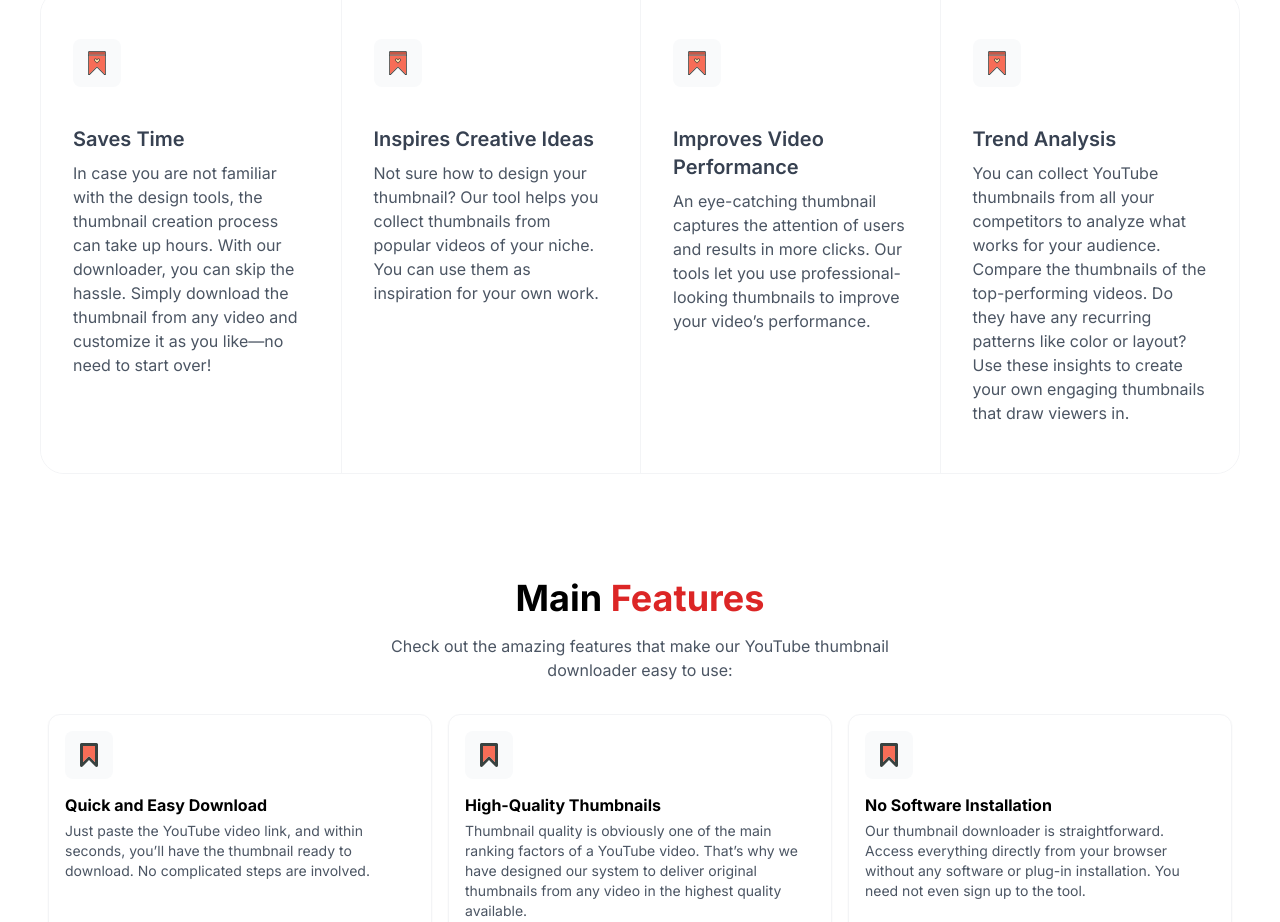
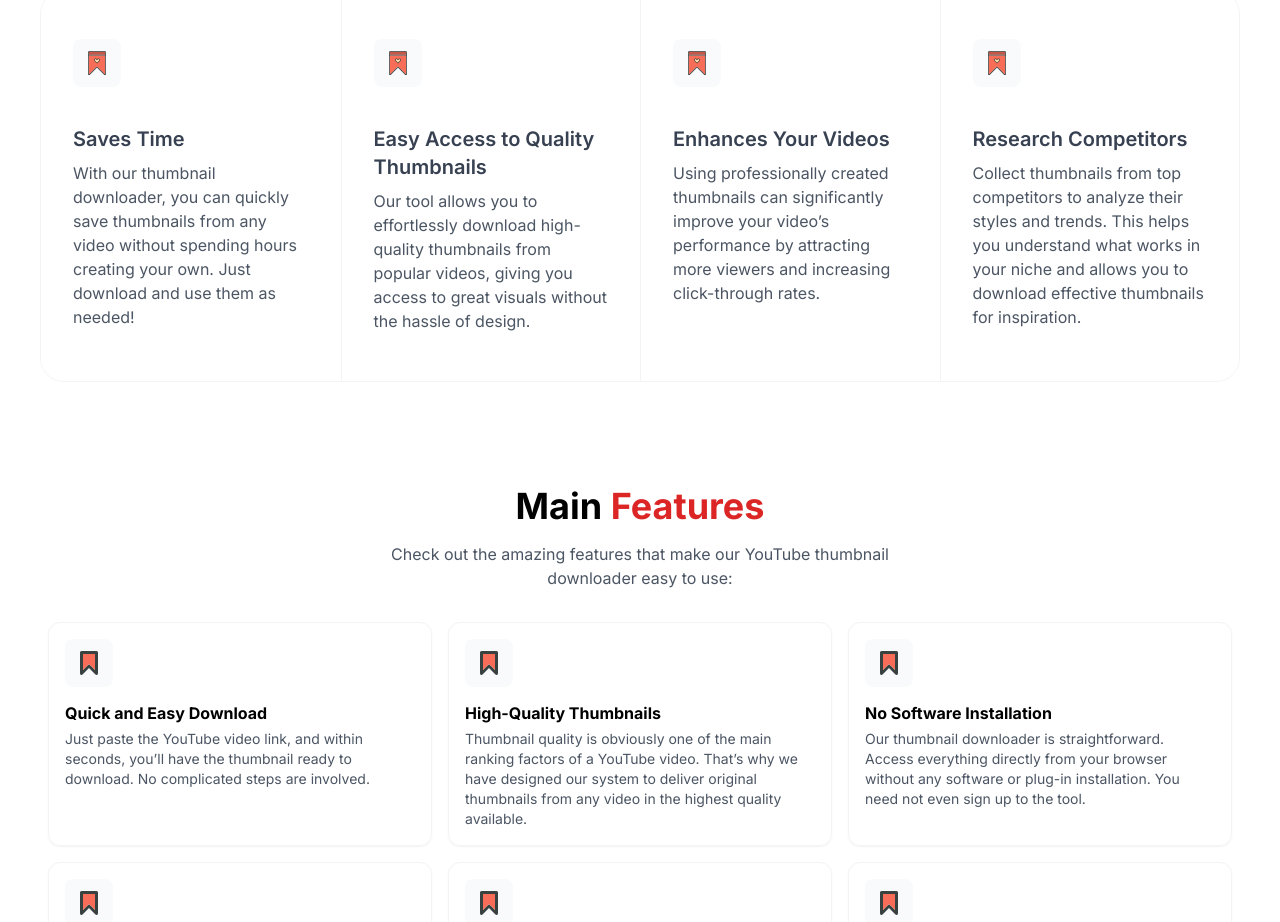
Before and after one commit to ytlab23/upwork-youtubeDownloader-Next-v1, a Next.js app: page /thumbnail in a window 1280 px wide. Shown: the part 1140-2062 px from the top of the page. Built offline with nearby package versions, Linux system fonts and the light colour scheme.

Commit message:
Edit the thumbanil service text

```diff
--- a/app/(pages)/thumbnail/page.jsx
+++ b/app/(pages)/thumbnail/page.jsx
@@ -139,19 +139,19 @@ export default function Page() {
   const serviceData = [
     {
       header: "Saves Time",
-      desc: "In case you are not familiar with the design tools, the thumbnail creation process can take up hours. With our downloader, you can skip the hassle. Simply download the thumbnail from any video and customize it as you like—no need to start over!",
+      desc: "With our thumbnail downloader, you can quickly save thumbnails from any video without spending hours creating your own. Just download and use them as needed!",
     },
     {
-      header: "Inspires Creative Ideas",
-      desc: "Not sure how to design your thumbnail? Our tool helps you collect thumbnails from popular videos of your niche. You can use them as inspiration for your own work.",
+      header: "Easy Access to Quality Thumbnails",
+      desc: "Our tool allows you to effortlessly download high-quality thumbnails from popular videos, giving you access to great visuals without the hassle of design.",
     },
     {
-      header: "Improves Video Performance",
-      desc: "An eye-catching thumbnail captures the attention of users and results in more clicks. Our tools let you use professional-looking thumbnails to improve your video’s performance.",
+      header: "Enhances Your Videos",
+      desc: "Using professionally created thumbnails can significantly improve your video’s performance by attracting more viewers and increasing click-through rates.",
     },
     {
-      header: "Trend Analysis",
-      desc: "You can collect YouTube thumbnails from all your competitors to analyze what works for your audience. Compare the thumbnails of the top-performing videos. Do they have any recurring patterns like color or layout? Use these insights to create your own engaging thumbnails that draw viewers in.",
+      header: "Research Competitors",
+      desc: "Collect thumbnails from top competitors to analyze their styles and trends. This helps you understand what works in your niche and allows you to download effective thumbnails for inspiration.",
     },
   ];
   const UseHeader = [
```
